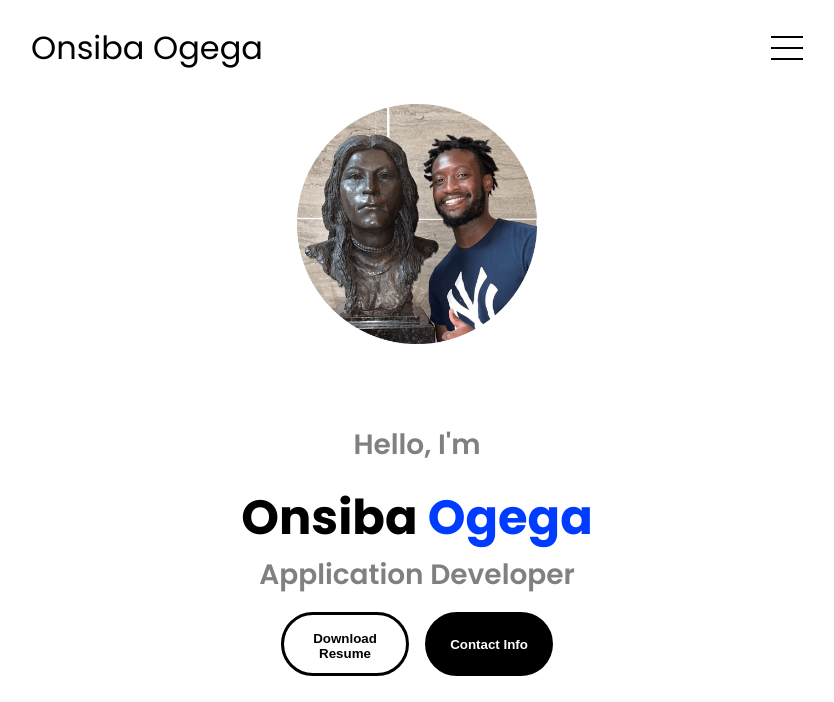
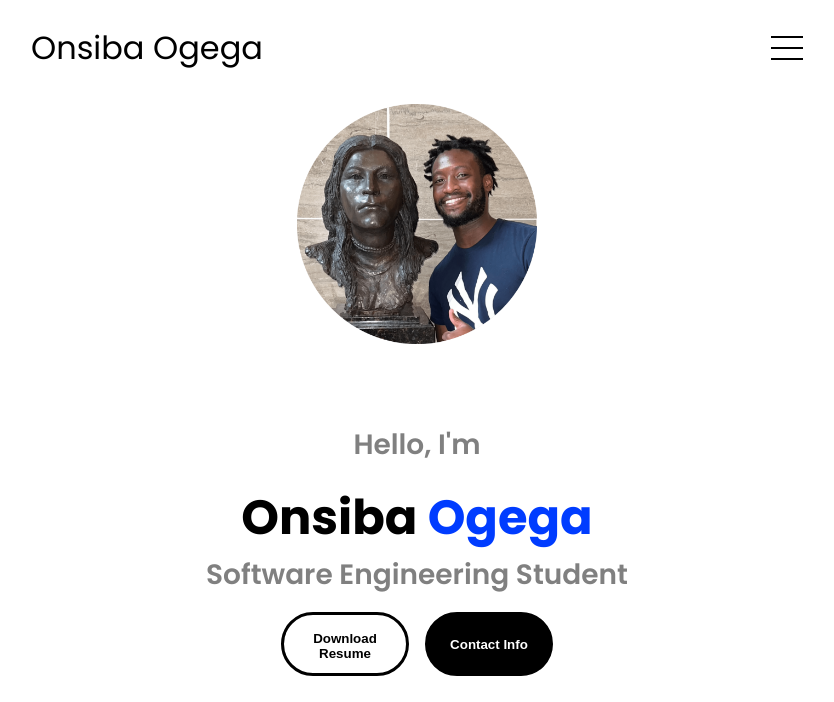
Before and after one commit to onsibaxogega/portfolio-vanillaJS-html-css, a plain HTML site: page index.html in a window 1280 px wide. Shown: the top 702 px of the page, without its empty margins (223-1057 px from the left). Drawn offline with Linux system fonts and the light colour scheme.

Commit message:
Update index.html

```diff
--- a/index.html
+++ b/index.html
@@ -52,7 +52,7 @@
                 <h1 class="title">
                     <span>Onsiba </span><span class="accented">Ogega</span>
                 </h1>
-                <p class="section__text__p2">Application Developer</p>
+                <p class="section__text__p2">Software Engineering Student</p>
                 <div class="btn-container">
                     <button class="btn btn-color-1" onclick="window.open('./assets/resume-example.pdf')">
                         Download Resume
```
